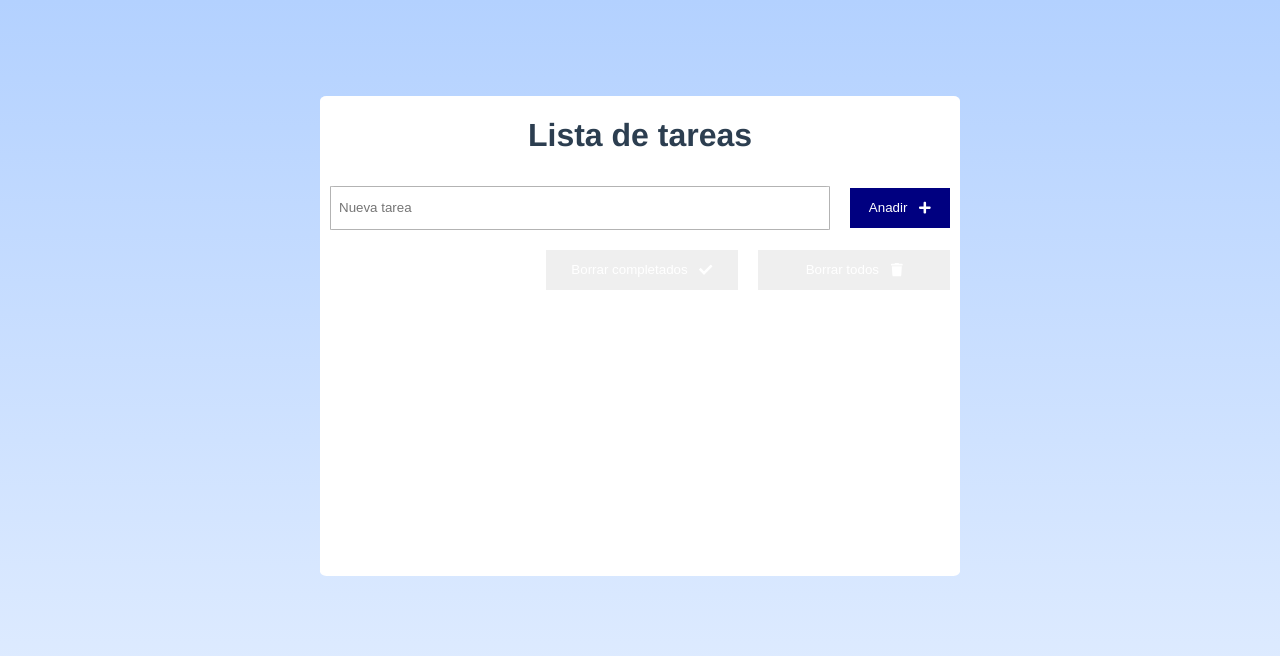
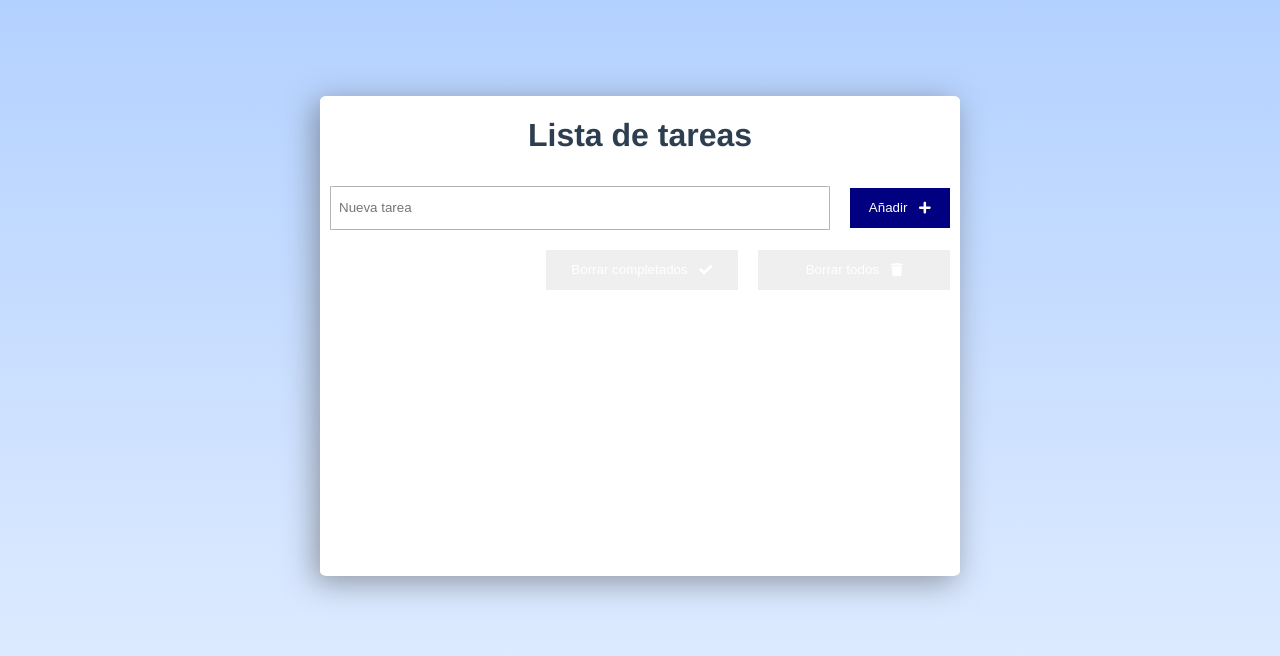
Before and after one commit to guillermoso/simple-todolist, a Vue app: page / in a window 1280 px wide. Shown: the top 656 px of the page. Built offline with nearby package versions, Linux system fonts and the light colour scheme.

Commit message:
correccion ortografia boton anadir

```diff
--- a/src/components/todolist.vue
+++ b/src/components/todolist.vue
@@ -4,7 +4,7 @@
         <div class="task-in">
             <input type="text" placeholder="Nueva tarea">
             <button class="button blue">
-                 Anadir
+                 Añadir
                  <font-awesome-icon class="icon" icon="plus" />
             </button>
         </div>
@@ -36,6 +36,7 @@ export default {
     margin-top: 6em;
     background-color: #ffffff;
     border-radius: 1%;
+    box-shadow: -5px 6px 30px rgba(78, 78, 78, 0.534);
 }
 
 .task-in {
@@ -58,11 +59,11 @@ export default {
 
 .button {
     width: 20%;
-    height: 100%;
     height: 3em;
     border: none;
     color: white;
     margin: 10px;
+
 }
 
 .buttons button {
```
